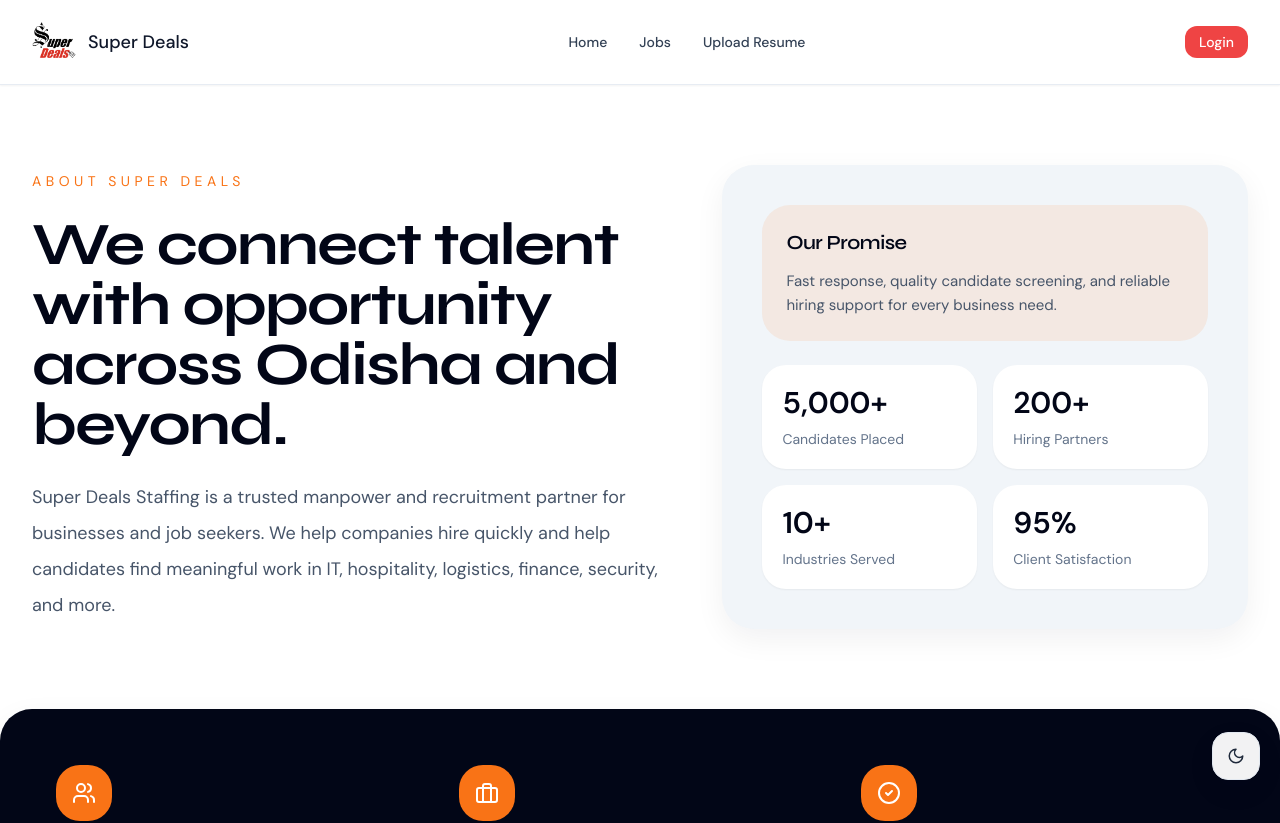
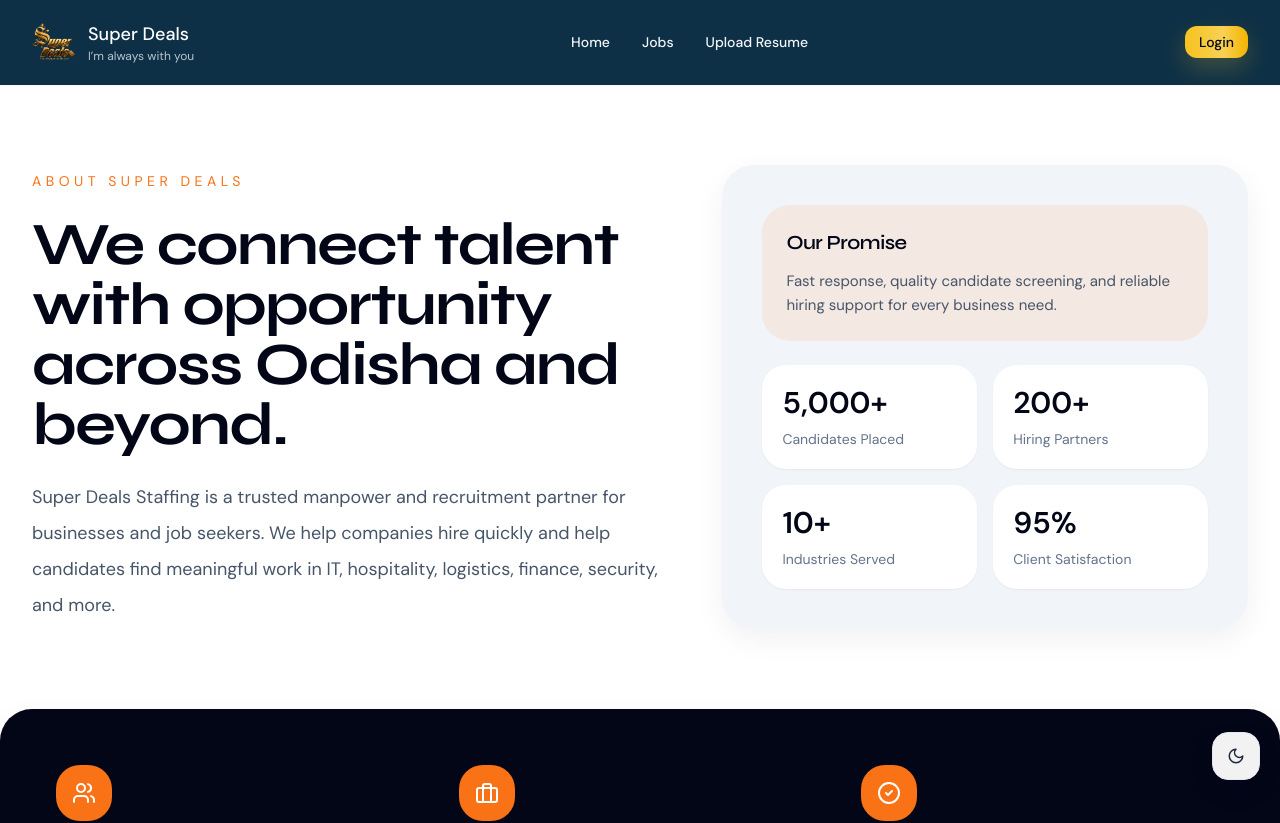
Before and after one commit to BibhuPrasadBaliarsingh/jobmatchfrontend, a React (Vite) app: page /about in a window 1280 px wide. Shown: the top 823 px of the page. Built offline with nearby package versions, Linux system fonts and the light colour scheme; the HTML template or start-up script is replaced by a standard one.

Commit message:
update changes color

```diff
--- a/src/components/layout/Navbar.jsx
+++ b/src/components/layout/Navbar.jsx
@@ -9,11 +9,11 @@
   const { user } = useAuth();
 
   useEffect(() => {
-    const getLogo = () => (document.documentElement.classList.contains('dark') ? '/logodrak.PNG' : '/logo.PNG');
+    const getLogo = () => (document.documentElement.classList.contains('dark') ? '/logodrak.PNG' : '/logo.png');
     setLogoSrc(getLogo());
 
     const handleThemeChange = (event) => {
-      setLogoSrc(event.detail === 'dark' ? '/logodrak.PNG' : '/logo.PNG');
+      setLogoSrc(event.detail === 'dark' ? '/logodrak.PNG' : '/logo.png');
     };
 
     window.addEventListener('theme-change', handleThemeChange);
@@ -28,19 +28,23 @@
   ];
 
   return (
-    <header className="sticky top-0 z-40 border-b border-slate-200/80 bg-white/95 backdrop-blur-xl shadow-sm dark:border-slate-800 dark:bg-slate-950/85">
-      <div className="page-container flex items-center justify-between gap-6 py-4 md:py-5">
+    <header className="sticky top-0 z-40 border-b border-slate-800/50 bg-[#00253D]/95 text-white shadow-sm backdrop-blur-xl dark:border-slate-800 dark:bg-black/95 dark:text-white">
+      <div className="page-container flex flex-wrap items-center justify-between gap-4 py-4 md:py-5">
         <Link to="/" className="flex items-center gap-3">
           <img src={logoSrc} alt="Super Deals" className="h-11 w-11 object-cover" />
           <div>
-            <p className="text-lg font-medium text-slate-900 dark:text-slate-100">Super Deals</p>
-            {/* <p className="text-xs text-slate-500">JobMatchPro</p> */}
+            <p className="text-lg font-medium text-white">Super Deals</p>
+            <p className="text-xs text-slate-200/80">I’m always with you</p>
           </div>
         </Link>
 
-        <nav className="hidden md:flex items-center gap-8 text-sm font-medium text-slate-700 dark:text-slate-200">
+        <nav className="hidden md:flex items-center gap-8 text-sm font-medium text-slate-100">
           {navItems.map((item) => (
-            <Link key={item.label} to={item.to} className="transition-colors duration-150 hover:text-primary-700">
+            <Link
+              key={item.label}
+              to={item.to}
+              className="transition-colors duration-150 hover:text-amber-300"
+            >
               {item.label}
             </Link>
           ))}
@@ -49,7 +53,7 @@
         <div className="flex items-center gap-3">
           <Link
             to="/login"
-            className="btn btn-sm hidden md:inline-flex text-sm bg-red-500 text-white hover:bg-red-600 border-none"
+            className="btn btn-primary btn-sm hidden md:inline-flex text-sm"
           >
             Login
           </Link>
@@ -66,14 +70,14 @@
       </div>
 
       {open && (
-        <div className="md:hidden border-t border-slate-200 bg-white/95 px-4 pb-5 shadow-sm dark:border-slate-800 dark:bg-slate-950/90">
+        <div className="md:hidden border-t border-slate-700 bg-[#00253D]/95 px-4 pb-5 shadow-sm dark:border-slate-800 dark:bg-black/95">
           <div className="flex flex-col gap-3 py-4">
             {navItems.map((item) => (
               <Link
                 key={item.label}
                 to={item.to}
                 onClick={() => setOpen(false)}
-                className="rounded-2xl px-4 py-3 text-sm font-medium text-slate-700 transition hover:bg-slate-50 hover:text-primary-700 dark:text-slate-200 dark:hover:bg-slate-900/60"
+                className="rounded-2xl px-4 py-3 text-sm font-medium text-slate-100 transition hover:bg-slate-800 hover:text-amber-300"
               >
                 {item.label}
               </Link>
@@ -83,7 +87,7 @@
             <Link
               to="/login"
               onClick={() => setOpen(false)}
-              className="mt-2 text-center bg-red-500 text-white py-3 rounded-2xl text-sm font-medium hover:bg-red-600 transition"
+              className="mt-2 text-center btn btn-primary rounded-2xl text-sm font-medium"
             >
               Login
             </Link>
--- a/src/components/layout/Sidebar.jsx
+++ b/src/components/layout/Sidebar.jsx
@@ -44,11 +44,11 @@
   const [logoSrc, setLogoSrc] = useState('/logo.PNG');
 
   useEffect(() => {
-    const getLogo = () => (document.documentElement.classList.contains('dark') ? '/logodrak.PNG' : '/logo.PNG');
+    const getLogo = () => (document.documentElement.classList.contains('dark') ? '/logodrak.PNG' : '/logo.png');
     setLogoSrc(getLogo());
 
     const handleThemeChange = (event) => {
-      setLogoSrc(event.detail === 'dark' ? '/logodrak.PNG' : '/logo.PNG');
+      setLogoSrc(event.detail === 'dark' ? '/logodrak.PNG' : '/logo.png');
     };
 
     window.addEventListener('theme-change', handleThemeChange);
--- a/src/index.css
+++ b/src/index.css
@@ -8,10 +8,15 @@
   html { scroll-behavior: smooth; }
 
   body {
-    @apply bg-white text-slate-900 font-sans antialiased dark:bg-slate-950 dark:text-slate-100;
+    @apply bg-white text-slate-950 font-sans antialiased;
     font-size: 15px;
     line-height: 1.6;
     min-height: 100vh;
+  }
+
+  .dark body {
+    background-color: #000000;
+    color: #ffffff;
   }
 
   h1, h2, h3, h4, h5, h6 {
@@ -50,7 +55,17 @@
   }
 
   .btn-primary {
-    @apply btn bg-primary-600 text-white hover:bg-primary-700 px-5 py-2.5 text-sm;
+    @apply btn text-slate-950 px-5 py-2.5 text-sm;
+    background-image: linear-gradient(90deg, #f5c21f 0%, #f8d155 60%, #f4b400 100%);
+    box-shadow: 0 10px 25px rgba(245, 194, 31, 0.22);
+  }
+
+  .btn-primary:hover {
+    background-image: linear-gradient(90deg, #f9d14a 0%, #fcd965 50%, #f5ba06 100%);
+  }
+
+  .dark .btn-primary {
+    color: #0f172a;
   }
 
   .btn-secondary {
@@ -168,6 +183,10 @@
   .dark .bg-ink-50 { background-color: #0f172a !important; }
   .dark .bg-ink-100 { background-color: #1f2937 !important; }
   .dark .border-ink-100 { border-color: #334155 !important; }
+  .dark .card .text-ink-900 { color: #f8fafc !important; }
+  .dark .card .text-ink-600 { color: #cbd5e1 !important; }
+  .dark .card .text-ink-500 { color: #94a3b8 !important; }
+  .dark .card .text-ink-400 { color: #718096 !important; }
 }
 
 @keyframes marquee-scroll {
--- a/src/pages/LandingPage.jsx
+++ b/src/pages/LandingPage.jsx
@@ -53,49 +53,46 @@
   const recruiterLink = user?.role === 'recruiter' ? '/recruiter/dashboard' : '/register?role=recruiter';
 
   return (
-    <div className="min-h-screen bg-white text-slate-900 dark:bg-slate-950 dark:text-slate-100">
+    <div className="min-h-screen bg-white text-slate-900 dark:bg-black dark:text-white">
       <Navbar />
 
       <main className="space-y-24">
-        <section className="bg-slate-950 text-white">
+        <section className="bg-[#00253D] text-white dark:bg-black dark:text-white">
           <div className="page-container grid gap-12 items-center py-24 lg:grid-cols-[1.15fr_0.85fr]">
             <div className="space-y-8">
 
 
               <div className="space-y-6 max-w-3xl">
-                <p className="text-sm uppercase tracking-[0.32em] text-orange-300">Staffing & workforce solutions</p>
+                <p className="text-sm uppercase tracking-[0.32em] text-amber-300">Staffing & workforce solutions</p>
                 <h1 className="text-5xl font-display font-bold tracking-tight text-white sm:text-6xl">
                   Right Talent. Right Time. Right Results.
                 </h1>
-                <p className="max-w-2xl text-lg leading-9 text-slate-300">
-                  Looking for a Manpower Staffing Service provider across all over ODISHA ❓
-
-We are providing all types of manpower Services across All over ODISHA
-
-Join us, to solve your Problems within 24 working hours 👍
-
+                <p className="text-xl font-medium text-amber-100/90">I’m always with you</p>
+                <p className="max-w-2xl text-lg leading-9 text-amber-100/80">
+                  Looking for a manpower staffing service provider across Odisha?
+                  We provide all types of manpower services across the state, helping you solve hiring challenges within 24 working hours.
                 </p>
               </div>
 
               <div className="flex flex-col gap-4 sm:flex-row">
-                <Link to={recruiterLink} className="inline-flex items-center justify-center rounded-2xl bg-orange-500 px-6 py-3 text-sm font-semibold text-white shadow-lg shadow-orange-500/20 transition hover:bg-orange-600">
+                <Link to={recruiterLink} className="btn btn-primary btn-lg inline-flex items-center justify-center gap-2">
                   Hire Talent
                   <ArrowRight size={18} />
                 </Link>
-                <Link to={seekerLink} className="inline-flex items-center justify-center rounded-2xl border border-slate-200 bg-white/95 px-6 py-3 text-sm font-semibold text-slate-900 shadow-sm transition hover:bg-slate-100">
+                <Link to={seekerLink} className="btn btn-secondary btn-lg inline-flex items-center justify-center gap-2 bg-white/95 text-slate-950 border-white/20 hover:bg-slate-100">
                   Find Jobs
                 </Link>
               </div>
 
-              <p className="text-sm text-slate-300">5000+ Candidates Placed | Trusted by Leading Teams</p>
+              <p className="text-sm text-amber-100/80">5000+ candidates placed | trusted by leading teams</p>
             </div>
 
-            <div className="relative overflow-hidden rounded-[2rem] bg-slate-800/70 p-6 shadow-soft ring-1 ring-white/10">
-              <div className="absolute inset-0 bg-[radial-gradient(circle_at_top,_rgba(249,115,22,0.18),_transparent_38%)]" />
+            <div className="relative overflow-hidden rounded-[2rem] bg-[#00253D]/95 p-6 shadow-soft ring-1 ring-amber-200/20">
+              <div className="absolute inset-0 bg-[radial-gradient(circle_at_top,_rgba(2,37,61,0.5),_transparent_45%)]" />
               <img
                 src="/job-match.png"
                 alt="Recruiters meeting clients"
-                className="relative h-[420px] w-full rounded-[1.75rem] object-cover shadow-xl ring-1 ring-white/10"
+                className="relative h-[420px] w-full rounded-[1.75rem] object-cover shadow-xl ring-1 ring-amber-100/30"
               />
             </div>
           </div>
```
Also changed, not shown: public/logo.PNG, public/logodrak.PNG.
